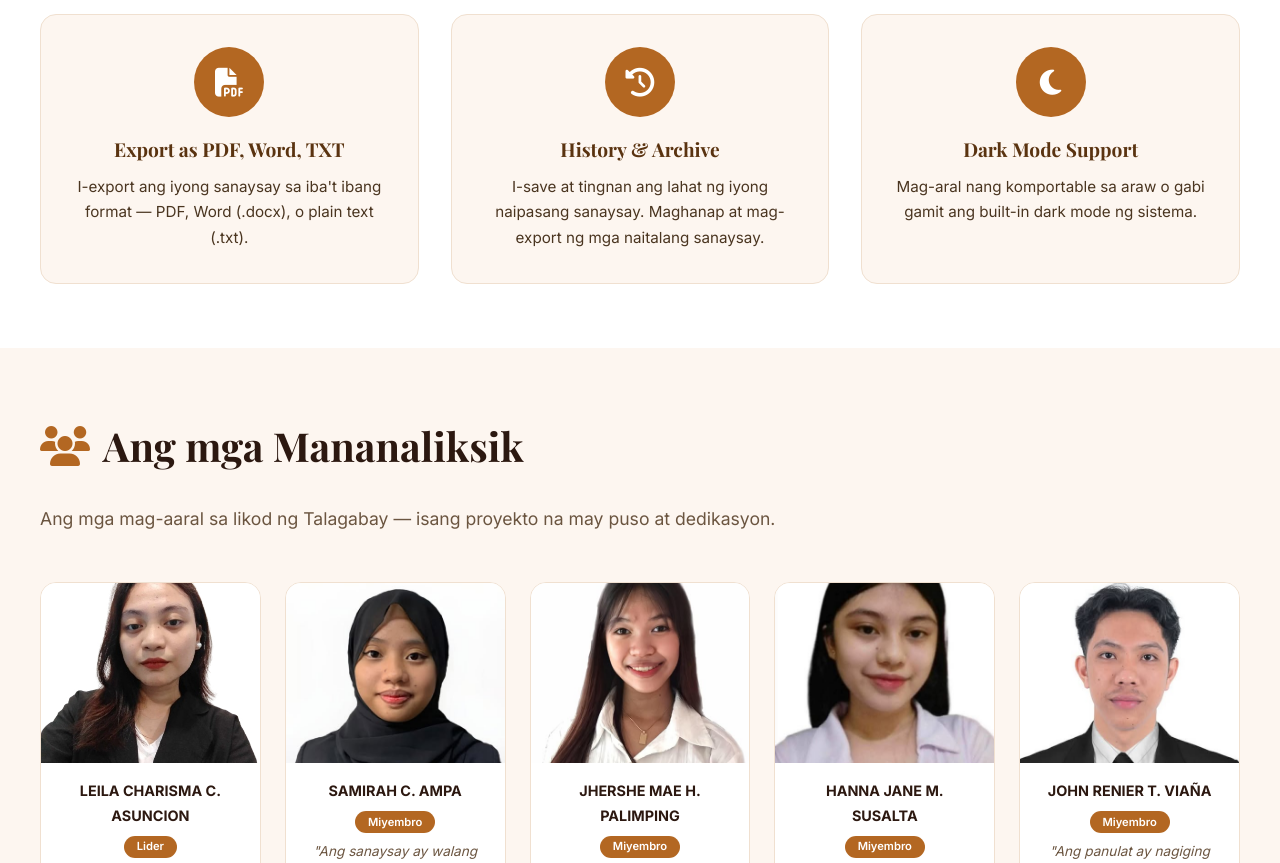
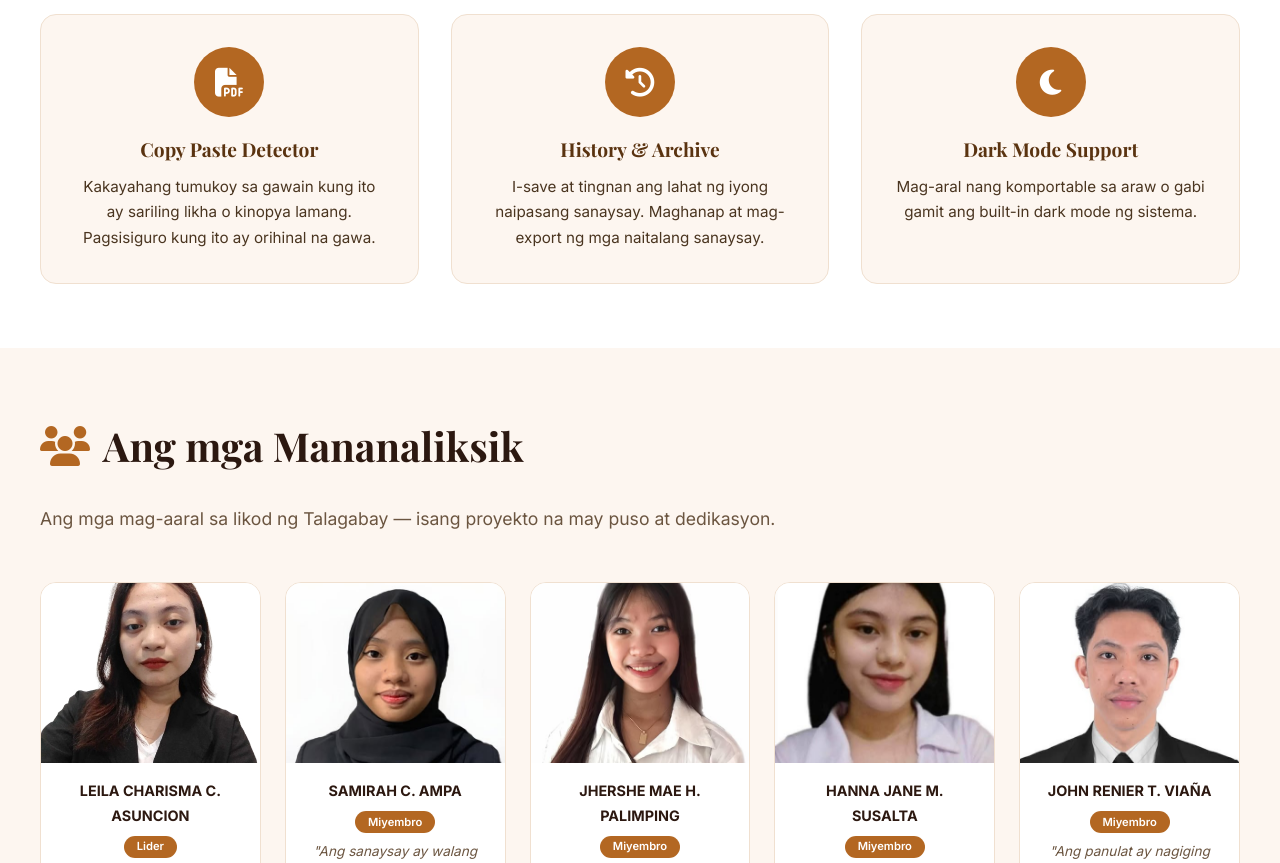
Before and after one commit to FernandoUrita/Sanaygabay, a website: page index.html in a window 1280 px wide. Shown: the part 1300-2163 px from the top of the page. Drawn offline with nearby package versions, Linux system fonts and the light colour scheme; no server answers.

Commit message:
Replace PDF export feature with Copy Paste Detector

```diff
--- a/index.html
+++ b/index.html
@@ -118,8 +118,8 @@
                     <div class="feature-icon">
                         <i class="fas fa-file-pdf"></i>
                     </div>
-                    <h3>Export as PDF, Word, TXT</h3>
-                    <p>I-export ang iyong sanaysay sa iba't ibang format — PDF, Word (.docx), o plain text (.txt).</p>
+                    <h3>Copy Paste Detector</h3>
+                    <p>Kakayahang tumukoy sa gawain kung ito ay sariling likha o kinopya lamang. Pagsisiguro kung ito ay orihinal na gawa.</p>
                 </div>
                 <div class="feature-card">
                     <div class="feature-icon">
```
